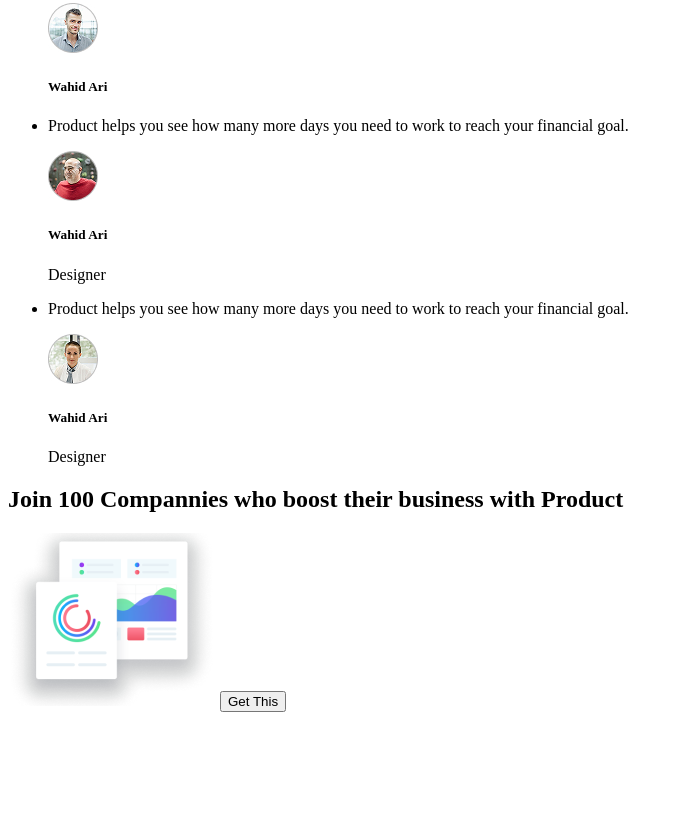
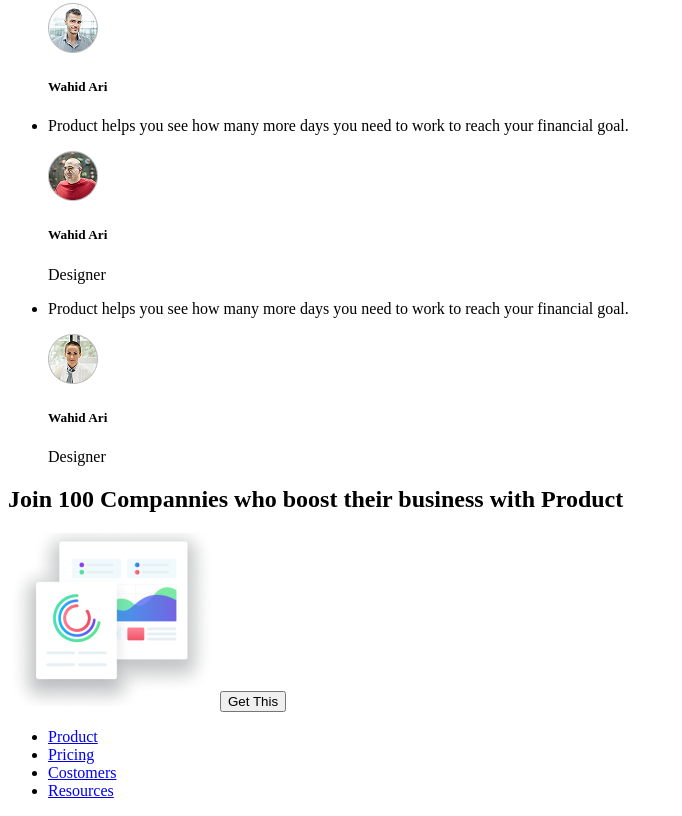
Before and after one commit to Ihor-Kotliarevskyi/goit-blended-markup-hw-01, a plain HTML site: page index.html in a window 1280 px wide. Shown: the part 4655-5471 px from the top of the page, without its empty margins (0-682 px from the left). Before the commit the page ends 5375 px from the top, so only its background shows below. Drawn offline with Linux system fonts and the light colour scheme.

Commit message:
update index

```diff
--- a/index.html
+++ b/index.html
@@ -249,7 +249,22 @@
         </section>
     </main>
     <footer>
-
+        <nav>
+            <ul>
+                <li>
+                    <a href="#">Product</a>
+                </li>
+                <li>
+                    <a href="#">Pricing</a>
+                </li>
+                <li>
+                    <a href="#">Costomers</a>
+                </li>
+                <li>
+                    <a href="#">Resources</a>
+                </li>
+            </ul>
+        </nav>
     </footer>
 </body>
 </html>
```
